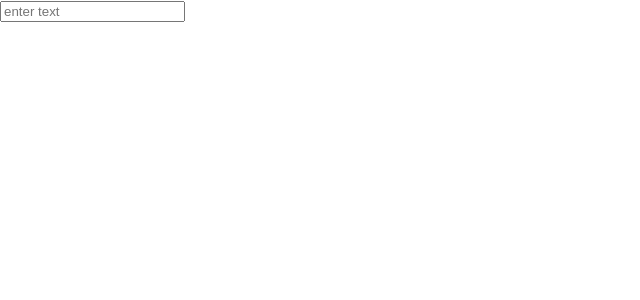
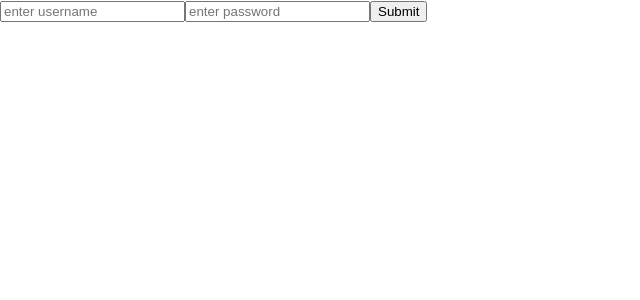
Before and after one commit to bhargavipatnana12/practice, a React (Create React App) app: page / in a window 1280 px wide. Shown: the top 300 px of the page, without its empty margins (0-640 px from the left). Built offline with nearby package versions, Linux system fonts and the light colour scheme.

Commit message:
onSubmitHandler

```diff
--- a/src/App.js
+++ b/src/App.js
@@ -1,20 +1,36 @@
-import React, { useState } from "react";
+import React from "react";
+import { useState } from "react";
 
 const App = () => {
-  const [user, setUser] = useState("");
-  const handler = (e) => {
-    setUser(e.target.value);
+  const [data, setData] = useState({ username: "", password: "" });
+  const { username, password } = data;
+
+  const handler = (e) =>
+    setData({ ...data, [e.target.name]: [e.target.value] });
+
+  const submitHandler = (e) => {
+    e.preventDefault();
+    console.log(data);
   };
   return (
     <div>
-      <input
-        type="text"
-        value={user}
-        placeholder="enter text"
-        onChange={handler}
-      />
-      <br />
-      {user}
+      <form onSubmit={submitHandler}>
+        <input
+          type="username"
+          name="username"
+          value={username}
+          onChange={handler}
+          placeholder="enter username"
+        />
+        <input
+          type="password"
+          name="password"
+          value={password}
+          onChange={handler}
+          placeholder="enter password"
+        />
+        <input type="submit" name="submit" />
+      </form>
     </div>
   );
 };
```
